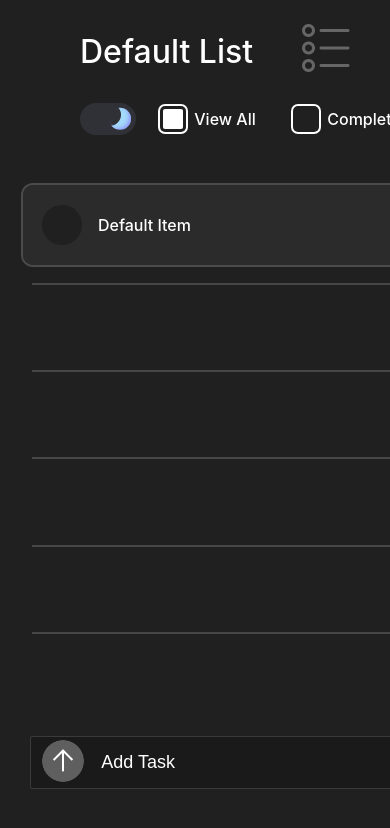
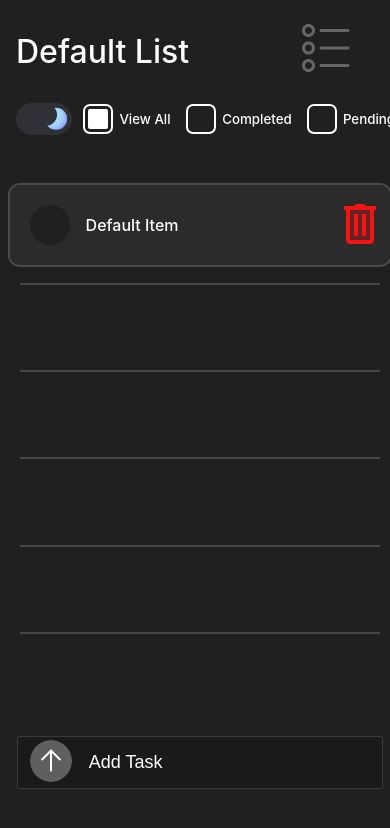
Before and after one commit to Rane3/ToDo---Ludex, a React (Create React App) app in the folder my-todo-app/: page / in a window 390 px wide. Shown: the top 828 px of the page. Built offline with nearby package versions, Linux system fonts and the light colour scheme.

Commit message:
Comlete mobile layout

```diff
--- a/my-todo-app/src/styles/Mobile.css
+++ b/my-todo-app/src/styles/Mobile.css
@@ -8,6 +8,8 @@
     #main-list-view{
         height: 100%;
         border-radius: 0px;
+        max-width: 1150px;
+        min-width: 400px;
     }
     #main-view-top-filters{
         flex-direction: column;
@@ -46,4 +48,19 @@
         flex-direction: column;
         justify-content: space-between;
     }
+
 }
+@media screen and (max-width: 550px){
+    .project-filters-box{
+        padding-left: 1rem !important;
+
+    }
+    #list-header{
+        padding-left:  1rem !important;
+    }
+    .content{
+        min-width: 7rem !important;
+        font-size: smaller !important;
+    }
+
+}
```
